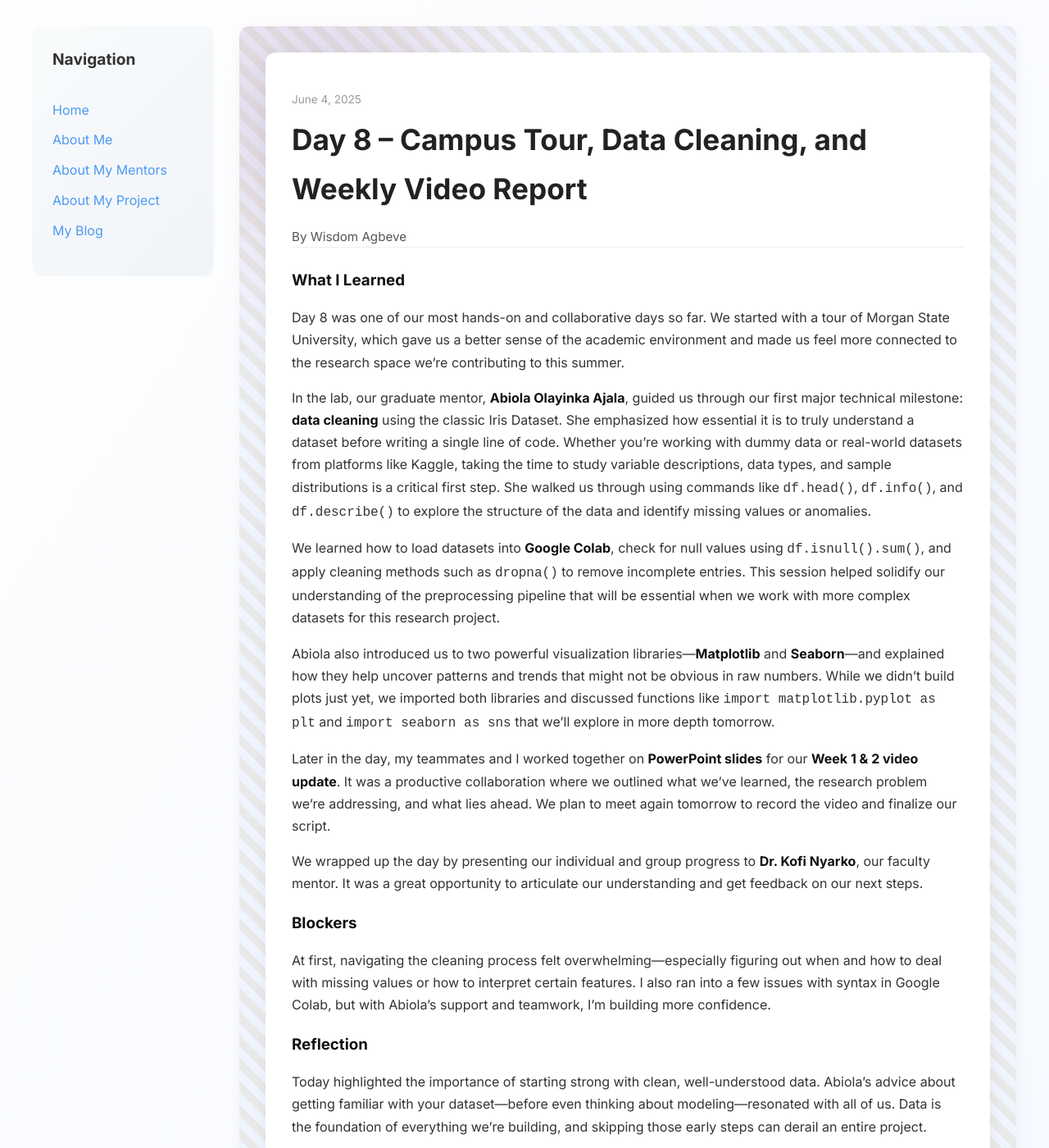
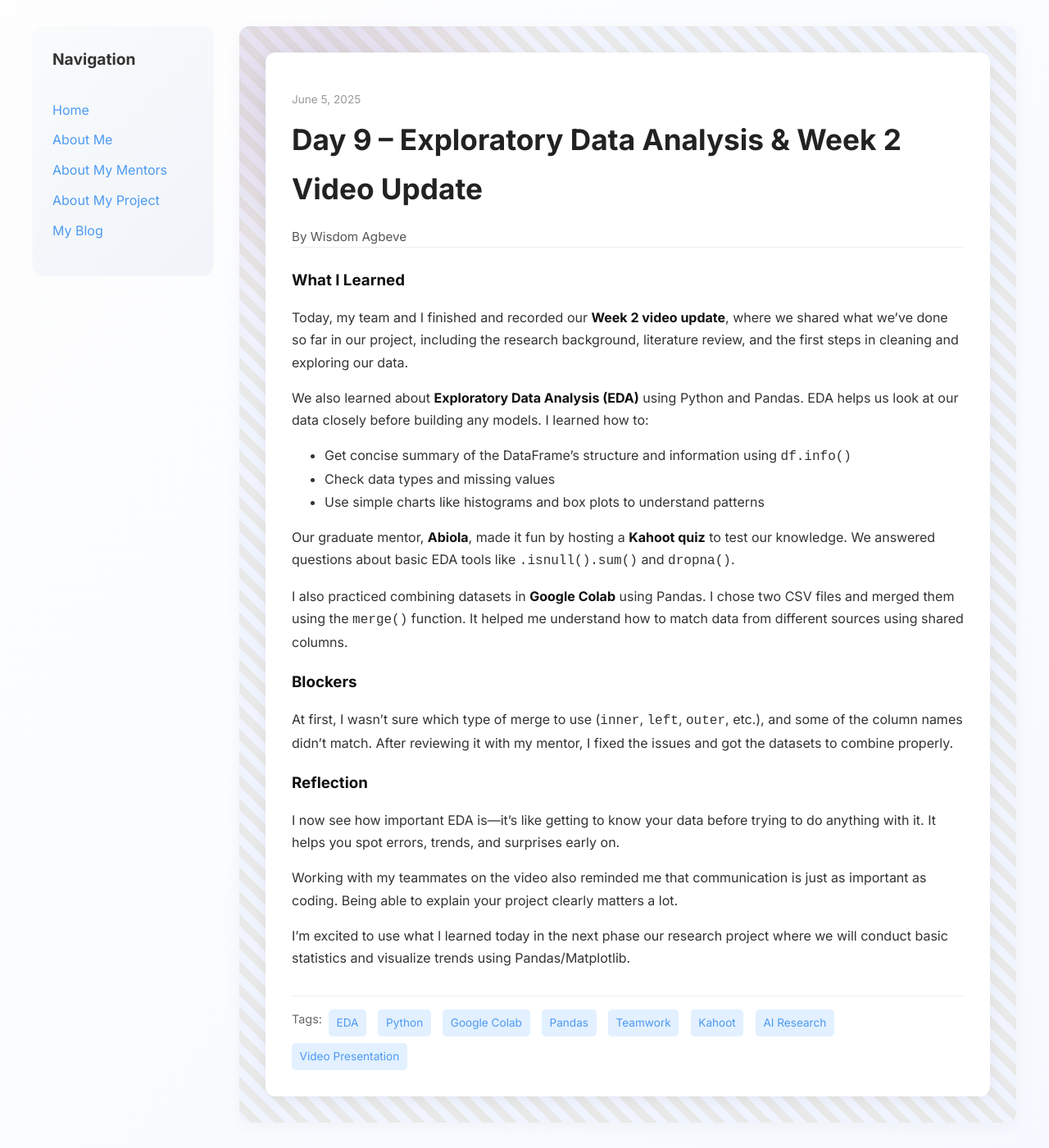
Before and after one commit to wisdomagbeve01/wisdomagbeve01.github.io, a Jekyll site: the page built from _posts/2025-06-03-day-8.md, in a window 1280 px wide and 1400 px high. Shown: the whole window at 82% size. Built offline with Jekyll 4.4.1, drawn with Linux system fonts in a browser that asks for light colours; some of the changed text lies outside the part shown.

Commit message:
Update 2025-06-03-day-8.md

```diff
--- a/_posts/2025-06-03-day-8.md
+++ b/_posts/2025-06-03-day-8.md
@@ -1,31 +1,30 @@
 ---
 layout: post
-title: "Day 8 – Campus Tour, Data Cleaning, and Weekly Video Report"
-date: 2025-06-04
+title: "Day 9 – Exploratory Data Analysis & Week 2 Video Update"
+date: 2025-06-05
 author: Wisdom Agbeve
-permalink: /day8.html
-tags: ["Data Cleaning", "Google Colab", "Python", "Mentorship", "Presentation", "Iris Dataset", "AI Research", "Matplotlib", "Seaborn", "Teamwork"]
+permalink: /day9.html
+tags: ["EDA", "Python", "Google Colab", "Pandas", "Teamwork", "Kahoot", "AI Research", "Video Presentation"]
 
 what_i_learned: |
-  Day 8 was one of our most hands-on and collaborative days so far. We started with a tour of Morgan State University, which gave us a better sense of the academic environment and made us feel more connected to the research space we're contributing to this summer.
+  Today, my team and I finished and recorded our **Week 2 video update**, where we shared what we’ve done so far in our project, including the research background, literature review, and the first steps in cleaning and exploring our data.
 
-  In the lab, our graduate mentor, **Abiola Olayinka Ajala**, guided us through our first major technical milestone: **data cleaning** using the classic Iris Dataset. She emphasized how essential it is to truly understand a dataset before writing a single line of code. Whether you're working with dummy data or real-world datasets from platforms like Kaggle, taking the time to study variable descriptions, data types, and sample distributions is a critical first step. She walked us through using commands like `df.head()`, `df.info()`, and `df.describe()` to explore the structure of the data and identify missing values or anomalies.
+  We also learned about **Exploratory Data Analysis (EDA)** using Python and Pandas. EDA helps us look at our data closely before building any models. I learned how to:
+  - Get concise summary of the DataFrame's structure and information using `df.info()`
+  - Check data types and missing values
+  - Use simple charts like histograms and box plots to understand patterns
 
-  We learned how to load datasets into **Google Colab**, check for null values using `df.isnull().sum()`, and apply cleaning methods such as `dropna()` to remove incomplete entries. This session helped solidify our understanding of the preprocessing pipeline that will be essential when we work with more complex datasets for this research project.
+  Our graduate mentor, **Abiola**, made it fun by hosting a **Kahoot quiz** to test our knowledge. We answered questions about basic EDA tools like `.isnull().sum()` and `dropna()`.
 
-  Abiola also introduced us to two powerful visualization libraries—**Matplotlib** and **Seaborn**—and explained how they help uncover patterns and trends that might not be obvious in raw numbers. While we didn’t build plots just yet, we imported both libraries and discussed functions like `import matplotlib.pyplot as plt` and `import seaborn as sns` that we’ll explore in more depth tomorrow.
-
-  Later in the day, my teammates and I worked together on **PowerPoint slides** for our **Week 1 & 2 video update**. It was a productive collaboration where we outlined what we’ve learned, the research problem we’re addressing, and what lies ahead. We plan to meet again tomorrow to record the video and finalize our script.
-
-  We wrapped up the day by presenting our individual and group progress to **Dr. Kofi Nyarko**, our faculty mentor. It was a great opportunity to articulate our understanding and get feedback on our next steps.
+  I also practiced combining datasets in **Google Colab** using Pandas. I chose two CSV files and merged them using the `merge()` function. It helped me understand how to match data from different sources using shared columns.
 
 blockers: |
-  At first, navigating the cleaning process felt overwhelming—especially figuring out when and how to deal with missing values or how to interpret certain features. I also ran into a few issues with syntax in Google Colab, but with Abiola’s support and teamwork, I’m building more confidence.
+  At first, I wasn’t sure which type of merge to use (`inner`, `left`, `outer`, etc.), and some of the column names didn’t match. After reviewing it with my mentor, I fixed the issues and got the datasets to combine properly.
 
 reflection: |
-  Today highlighted the importance of starting strong with clean, well-understood data. Abiola’s advice about getting familiar with your dataset—before even thinking about modeling—resonated with all of us. Data is the foundation of everything we’re building, and skipping those early steps can derail an entire project.
+  I now see how important EDA is—it’s like getting to know your data before trying to do anything with it. It helps you spot errors, trends, and surprises early on.
 
-  Working as a team on our presentation slides was also a good reminder of how collaborative research really is. It’s not just about what I know—it’s about how well we can communicate our progress as a group. I’m excited to continue working on the video tomorrow and to apply visualization techniques as we dive deeper into our datasets.
+  Working with my teammates on the video also reminded me that communication is just as important as coding. Being able to explain your project clearly matters a lot.
 
-  Overall, this day felt like a big step forward—technically, professionally, and as a team.
+  I’m excited to use what I learned today in the next phase our research project where we will conduct basic statistics and visualize trends using Pandas/Matplotlib.
 ---
```
